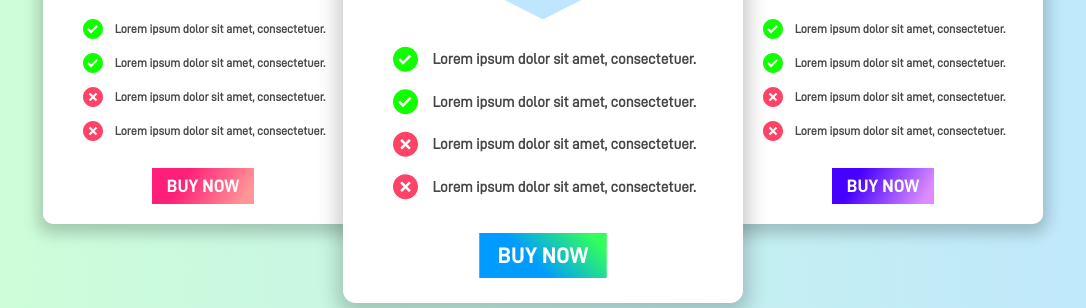
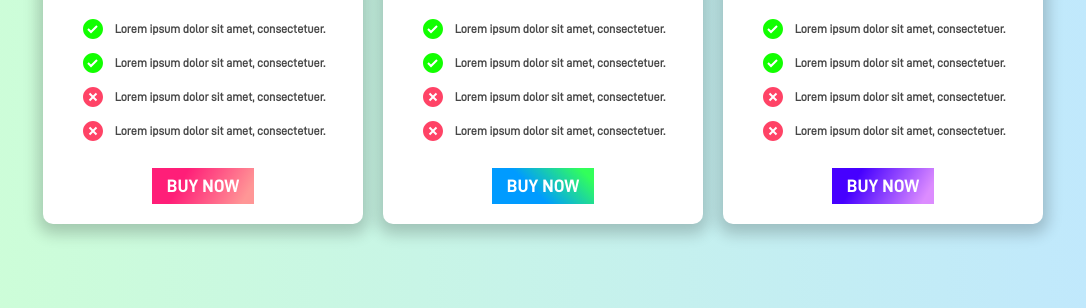
Before and after one commit to Ekram70/Pricing-table, a plain HTML site: page index.html in a window 1280 px wide. Shown: the part 492-800 px from the top of the page, without its empty margins (97-1183 px from the left). Drawn offline with Linux system fonts and the light colour scheme.

Commit message:
final version

```diff
--- a/style.css
+++ b/style.css
@@ -185,11 +185,6 @@ Red Card CSS Start
 Green Card CSS Start
 ==========================*/
 
-.card-green {
-  z-index: 999;
-  transform: scale(1.25);
-}
-
 .card-top-green {
   background: linear-gradient(
     0deg,
@@ -250,6 +245,14 @@ Purple Card CSS Start
 }
 
 /*==========================
+Hover CSS Start
+==========================*/
+.card:hover {
+  z-index: 999;
+  transform: scale(1.25);
+}
+
+/*==========================
 Responsive CSS Start
 ==========================*/
 @media screen and (max-width: 650px) {
```
